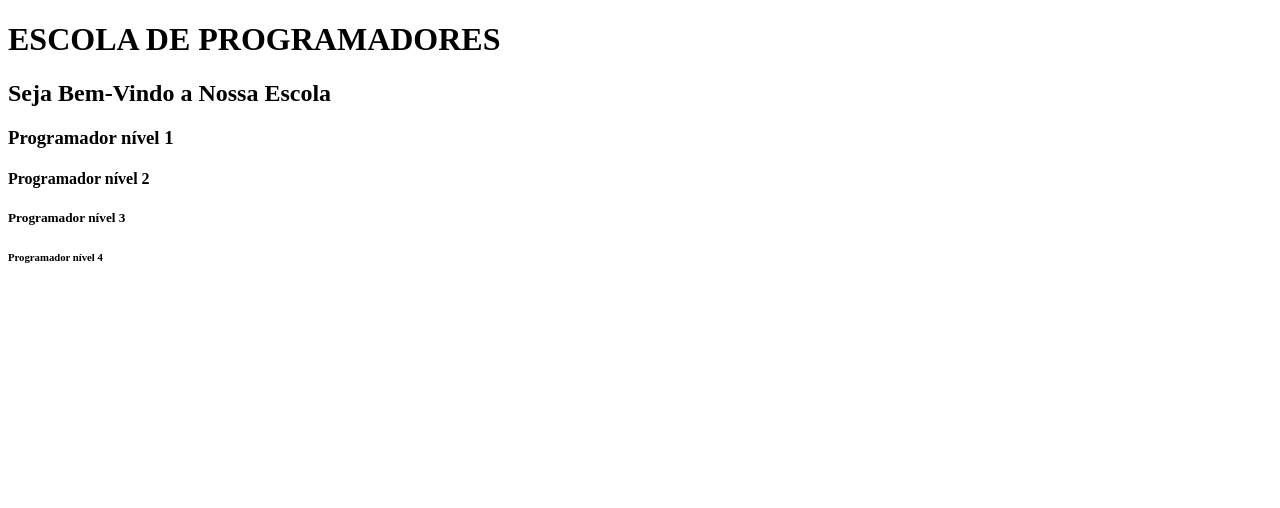
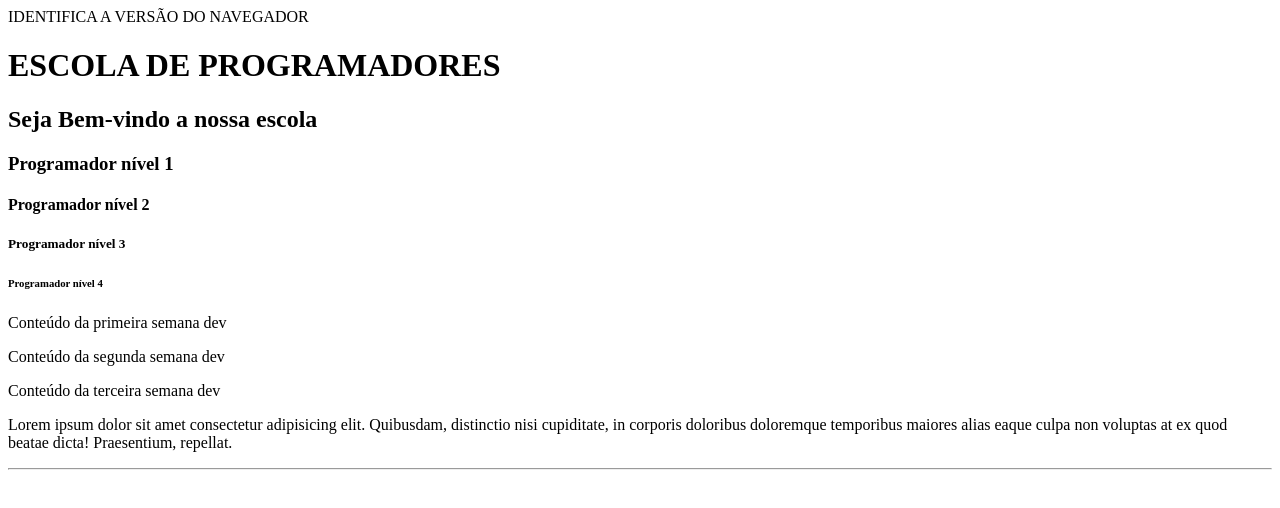
Before and after one commit to victor-altieri/Exemplo-1, a plain HTML site: page index.html in a window 1280 px wide. Drawn offline with Linux system fonts and the light colour scheme.

Commit message:
adicionando parágrafos, lorem e linha divisória

```diff
--- a/index.html
+++ b/index.html
@@ -1,4 +1,4 @@
-<!-- IDENTIFICA A VERSÃO DO NAVEGADOR -->
+IDENTIFICA A VERSÃO DO NAVEGADOR
 <!DOCTYPE html>
 <!-- INÍCIO DO HTML E DEFINIÇÃO DA LINGUAGEM -->
 <html lang="en">
@@ -20,10 +20,20 @@
 
     <!-- TÍTULO DE CABEÇALHO -->
     <h1>ESCOLA DE PROGRAMADORES</h1>
-    <h2>Seja Bem-Vindo a Nossa Escola</h2>
+    <h2>Seja Bem-vindo a nossa escola</h2>
     <h3>Programador nível 1</h3>
     <h4>Programador nível 2</h4>
     <h5>Programador nível 3</h5>
     <h6>Programador nível 4</h6>
+
+    <!-- PARAGRAFOS -->
+    <p>Conteúdo da primeira semana dev</p>
+    <p>Conteúdo da segunda semana dev</p>
+    <p>Conteúdo da terceira semana dev</p>
+    <p>Lorem ipsum dolor sit amet consectetur adipisicing elit. Quibusdam, distinctio nisi cupiditate, in corporis doloribus doloremque temporibus maiores alias eaque culpa non voluptas at ex quod beatae dicta! Praesentium, repellat.</p>
+
+    <!-- LINHA DIVISÓRIA -->
+    <hr>
+<!-- Final do corpo da página -->
 </body>
 </html>
```
